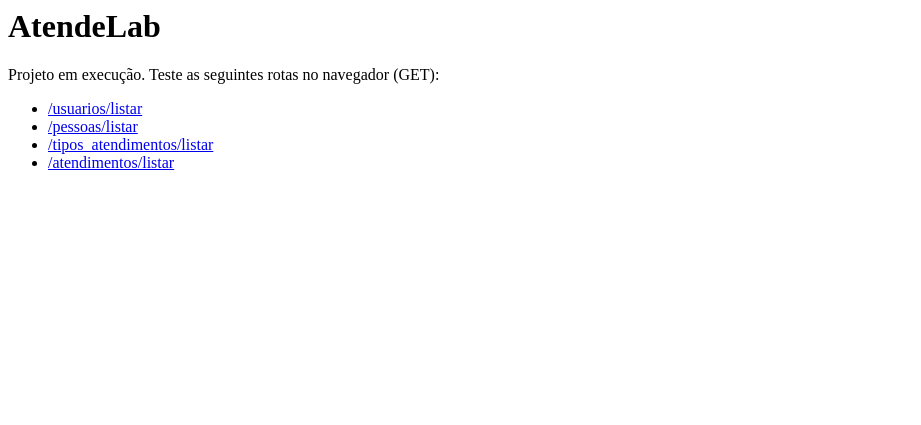
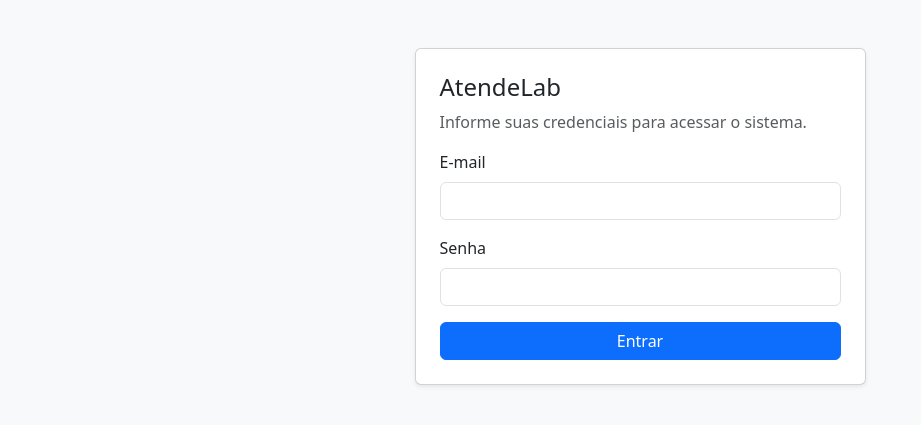
Before and after one commit to pedrohaalves/AtendeLab, a PHP site: page /routes.php in a window 1280 px wide. Shown: the top 425 px of the page, without its empty margins (0-921 px from the left). Run offline with PHP 8.4, Linux system fonts and the light colour scheme.

Commit message:
criação do AuthController, login e dashboard

```diff
--- a/app/Views/auth/login.php
+++ b/app/Views/auth/login.php
@@ -0,0 +1,61 @@
+<!doctype html>
+<html lang="pt-br">
+<head>
+    <meta charset="utf-8">
+    <meta name="viewport" content="width=device-width, initial-scale=1">
+    <title>Login - AtendeLab</title>
+    <link href="https://cdn.jsdelivr.net/npm/bootstrap@5.3.3/dist/css/bootstrap.min.css" rel="stylesheet">
+</head>
+<body class="bg-light">
+
+    <div class="container">
+        <div class="row justify-content-center mt-5">
+            <div class="col-md-6 col-lg-5">
+                <div class="card shadow-sm">
+                    <div class="card-body p-4">
+                        <h1 class="h4 mb-2">AtendeLab</h1>
+                        <p class="text-muted">
+                            Informe suas credenciais para acessar o sistema.
+                        </p>
+
+                        <?php if (!empty($erro)): ?>
+                            <div class="alert alert-danger">
+                                <?= htmlspecialchars(
+                                    $erro,
+                                    ENT_QUOTES,
+                                    'UTF-8'
+                                ) ?>
+                            </div>
+                        <?php endif; ?>
+
+                        <?php if (!empty($mensagem)): ?>
+                            <div class="alert alert-success">
+                                <?= htmlspecialchars(
+                                    $mensagem,
+                                    ENT_QUOTES,
+                                    'UTF-8'
+                                ) ?>
+                            </div>
+                        <?php endif; ?>
+
+                        <form method="POST" action="?controller=auth&action=entrar">
+                            <div class="mb-3">
+                                <label for="email" class="form-label">E-mail</label>
+                                <input type="email" name="email" id="email" class="form-control" required>
+                            </div>
+                            <div class="mb-3">
+                                <label for="senha" class="form-label">Senha</label>
+                                <input type="password" name="senha" id="senha" class="form-control" required>
+                            </div>
+                            <button type="submit" class="btn btn-primary w-100">
+                                Entrar
+                            </button>
+                        </form>
+                    </div>
+                </div>
+            </div>
+        </div>
+    </div>
+
+</body>
+</html>
--- a/routes.php
+++ b/routes.php
@@ -1,18 +1,48 @@
 <?php
+// Carrega o middleware de autenticação
+require_once __DIR__ . '/app/Middleware/auth.php';
+
 // Carrega todos os controllers da aplicação
+require_once __DIR__ . '/app/Controllers/AuthController.php';
 require_once __DIR__ . '/app/Controllers/UsuariosController.php';
 require_once __DIR__ . '/app/Controllers/PessoasController.php';
 require_once __DIR__ . '/app/Controllers/TiposAtendimentosController.php';
 require_once __DIR__ . '/app/Controllers/AtendimentosController.php';
 
-// Define controller e action por query string.
-$controller = $_GET['controller'] ?? 'home';
-$action = $_GET['action'] ?? 'index';
+// Define controller e action por query string (O padrão agora é auth/login)
+$controller = $_GET['controller'] ?? 'auth';
+$action = $_GET['action'] ?? 'login';
 
+// -------------------------------------------------------------
+// ROTA: AUTENTICAÇÃO (LOGIN, LOGOUT E DASHBOARD)
+// -------------------------------------------------------------
+if ($controller == 'auth') {
+    $authController = new AuthController();
+
+    switch ($action) {
+        case 'login':
+            $authController->exibirLogin();
+            break;
+        case 'entrar':
+            $authController->entrar();
+            break;
+        case 'dashboard':
+            $authController->dashboard();
+            break;
+        case 'logout':
+            $authController->logout();
+            break;
+        default:
+            http_response_code(404);
+            echo 'Ação de autenticação não encontrada.';
+            break;
+    }
+}
 // -------------------------------------------------------------
 // ROTA: USUÁRIOS
 // -------------------------------------------------------------
-if ($controller == 'usuarios') {
+elseif ($controller == 'usuarios') {
+    exigirAutenticacao(); // Protege a rota exigindo sessão ativa
     $usuariosController = new UsuariosController();
 
     switch ($action) {
@@ -32,6 +62,7 @@ if ($controller == 'usuarios') {
             $usuariosController->excluir();
             break;
         default:
+            http_response_code(404);
             echo 'Ação de usuários não encontrada.';
             break;
     }
@@ -40,6 +71,7 @@ if ($controller == 'usuarios') {
 // ROTA: PESSOAS
 // -------------------------------------------------------------
 elseif ($controller == 'pessoas') {
+    exigirAutenticacao(); // Protege a rota exigindo sessão ativa
     $pessoasController = new PessoasController();
 
     switch ($action) {
@@ -59,6 +91,7 @@ elseif ($controller == 'pessoas') {
             $pessoasController->excluir();
             break;
         default:
+            http_response_code(404);
             echo 'Ação de pessoas não encontrada.';
             break;
     }
@@ -67,6 +100,7 @@ elseif ($controller == 'pessoas') {
 // ROTA: TIPOS DE ATENDIMENTOS
 // -------------------------------------------------------------
 elseif ($controller == 'tipos_atendimentos') {
+    exigirAutenticacao(); // Protege a rota exigindo sessão ativa
     $tiposController = new TiposAtendimentosController();
 
     switch ($action) {
@@ -86,6 +120,7 @@ elseif ($controller == 'tipos_atendimentos') {
             $tiposController->excluir();
             break;
         default:
+            http_response_code(404);
             echo 'Ação de tipos de atendimentos não encontrada.';
             break;
     }
@@ -94,6 +129,7 @@ elseif ($controller == 'tipos_atendimentos') {
 // ROTA: ATENDIMENTOS
 // -------------------------------------------------------------
 elseif ($controller == 'atendimentos') {
+    exigirAutenticacao(); // Protege a rota exigindo sessão ativa
     $atendimentosController = new AtendimentosController();
 
     switch ($action) {
@@ -110,21 +146,15 @@ elseif ($controller == 'atendimentos') {
             $atendimentosController->atualizarStatus();
             break;
         default:
+            http_response_code(404);
             echo 'Ação de atendimentos não encontrada.';
             break;
     }
 }
 // -------------------------------------------------------------
-// ROTA PADRÃO (HOME / ERRO)
+// ROTA PADRÃO (ERRO 404)
 // -------------------------------------------------------------
 else {
-    // Resposta básica para indicar que a aplicação está no ar.
-    echo '<h1>AtendeLab</h1>';
-    echo '<p>Projeto em execução. Teste as seguintes rotas no navegador (GET):</p>';
-    echo '<ul>';
-    echo '<li><a href="?controller=usuarios&action=listar">/usuarios/listar</a></li>';
-    echo '<li><a href="?controller=pessoas&action=listar">/pessoas/listar</a></li>';
-    echo '<li><a href="?controller=tipos_atendimentos&action=listar">/tipos_atendimentos/listar</a></li>';
-    echo '<li><a href="?controller=atendimentos&action=listar">/atendimentos/listar</a></li>';
-    echo '</ul>';
+    http_response_code(404);
+    echo 'Controller não encontrado.';
 }
```
